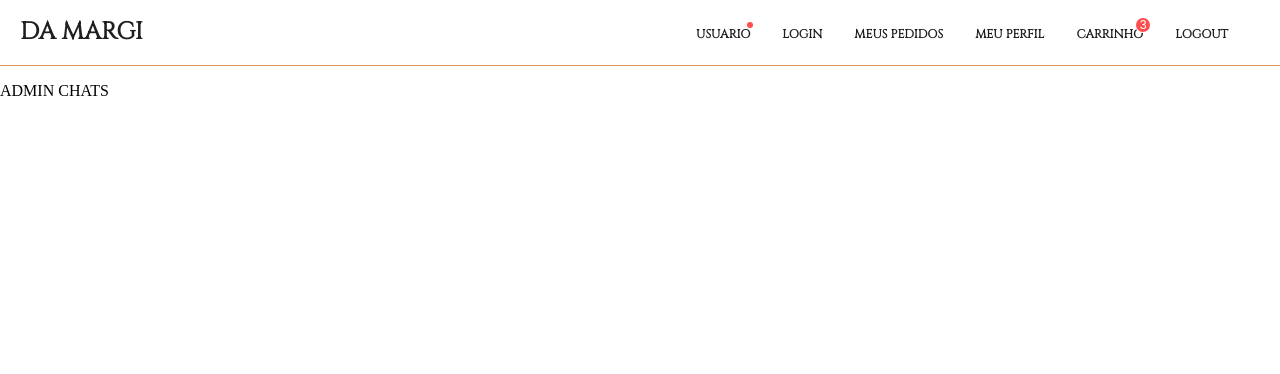
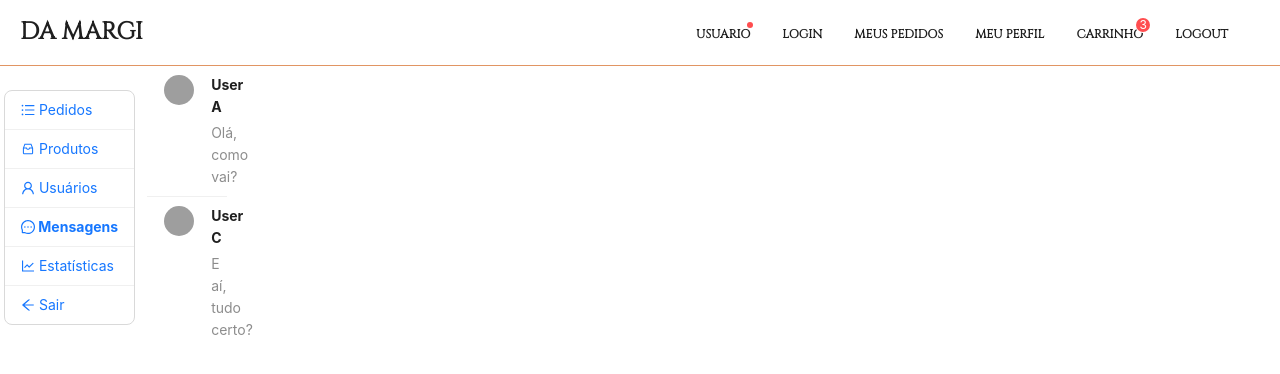
Before and after one commit to guibeutler/MERN-Stack-Project-E-commerce, a React (Create React App) app in the folder frontend/: page /admin/chats in a window 1280 px wide. Shown: the top 374 px of the page. Built offline with nearby package versions, Linux system fonts and the light colour scheme; grey boxes are pictures that could not be loaded; a web font is replaced by a local one.

Commit message:
create chat component for admin

```diff
--- /dev/null
+++ b/frontend/src/components/AdminChatRoom/index.tsx
@@ -0,0 +1,140 @@
+import React, { useState } from 'react'
+import { Col, Row, List, Avatar, Modal, Timeline, Input } from 'antd'
+import AdminNavbar from '@components/AdminNavbar'
+// import './style.css'
+
+function AdminChatRoom() {
+	const [selectedUser, setSelectedUser] = useState(null)
+	const [modalVisible, setModalVisible] = useState(false)
+	const [messages, setMessages] = useState([])
+
+	const users = [
+		{
+			id: 1,
+			name: 'User A',
+			avatar: 'https://randomuser.me/api/portraits/men/1.jpg',
+			lastMessage: 'Olá, como vai?',
+			messages: [
+				{
+					id: 1,
+					message: 'Olá, como vai?',
+					sender: 'User A',
+					timestamp: '2023-02-28T12:34:56.000Z',
+				},
+				{
+					id: 2,
+					message: 'Estou bem, obrigado. E você?',
+					sender: 'User B',
+					timestamp: '2023-02-28T12:35:12.000Z',
+				},
+				{
+					id: 3,
+					message: 'Tudo bem também.',
+					sender: 'User A',
+					timestamp: '2023-02-28T12:35:22.000Z',
+				},
+			],
+		},
+		{
+			id: 3,
+			name: 'User C',
+			avatar: 'https://randomuser.me/api/portraits/men/3.jpg',
+			lastMessage: 'E aí, tudo certo?',
+			messages: [
+				{
+					id: 1,
+					message: 'E aí, tudo certo?',
+					sender: 'User C',
+					timestamp: '2023-02-28T12:34:56.000Z',
+				},
+				{
+					id: 2,
+					message: 'Sim, tudo tranquilo por aqui. E contigo?',
+					sender: 'User A',
+					timestamp: '2023-02-28T12:35:12.000Z',
+				},
+				{
+					id: 3,
+					message: 'Tudo certo também.',
+					sender: 'User C',
+					timestamp: '2023-02-28T12:35:22.000Z',
+				},
+			],
+		},
+	]
+
+	const handleUserClick = (user) => {
+		setSelectedUser(user)
+		setModalVisible(true)
+	}
+
+	const handleModalClose = () => {
+		setSelectedUser(null)
+		setModalVisible(false)
+	}
+
+	const handleSendMessage = (message) => {
+		const newMessage = {
+			id: messages.length + 1,
+			message,
+			sender: 'User A', // Neste exemplo, sempre enviamos mensagens como User A
+			timestamp: new Date().toISOString(),
+		}
+		setMessages([...messages, newMessage])
+	}
+
+	return (
+		<Row
+			gutter={[8, 8]}
+			style={{
+				display: 'flex',
+				justifyContent: 'space-around',
+				alignItems: 'center',
+			}}
+		>
+			<Col>
+				<AdminNavbar />
+			</Col>
+			<Col>
+				<List
+					size="small"
+					itemLayout="horizontal"
+					dataSource={users}
+					renderItem={(user) => (
+						<List.Item onClick={() => handleUserClick(user)}>
+							<List.Item.Meta
+								avatar={<Avatar src={user.avatar} />}
+								title={user.name}
+								description={user.lastMessage}
+							/>
+						</List.Item>
+					)}
+				/>
+				<Modal
+					title={selectedUser ? selectedUser.name : ''}
+					visible={modalVisible}
+					onCancel={handleModalClose}
+					footer={[
+						<Input.Search
+							key="input"
+							enterButton="Enviar"
+							placeholder="Digite sua mensagem"
+							onSearch={handleSendMessage}
+						/>,
+					]}
+				>
+					<Timeline>
+						{selectedUser &&
+							selectedUser.messages.map((message) => (
+								<Timeline.Item key={message.id}>
+									<b>{message.sender}:</b> {message.message}
+								</Timeline.Item>
+							))}
+					</Timeline>
+				</Modal>
+			</Col>
+		</Row>
+	)
+}
+
+export default AdminChatRoom
--- /dev/null
+++ b/frontend/src/components/AdminChatRoom/style.css
@@ -0,0 +1,42 @@
+.ant-modal-content {
+	border-radius: 10px;
+}
+
+.ant-modal-header {
+	border-radius: 10px 10px 0 0;
+}
+
+.ant-modal-body {
+	height: 400px;
+	overflow-y: auto;
+	background-color: #f5f5f5;
+}
+
+.ant-modal-footer {
+	border-radius: 0 0 10px 10px;
+	background-color: #f5f5f5;
+}
+
+.ant-modal-footer .ant-input-search {
+	width: 100%;
+	border-radius: 20px;
+	border-color: #d9d9d9;
+	background-color: #f5f5f5;
+}
+
+.ant-timeline-item-right {
+	margin-left: 60px;
+}
+
+.ant-timeline-item-right .ant-timeline-item-content {
+	background-color: #dcf8c6;
+	border-radius: 15px;
+	padding: 10px 15px;
+}
+
+.ant-timeline-item-left .ant-timeline-item-content {
+	background-color: #fff;
+	border: 1px solid #d9d9d9;
+	border-radius: 15px;
+	padding: 10px 15px;
+}
--- a/frontend/src/screens/admin/AdminChats/index.tsx
+++ b/frontend/src/screens/admin/AdminChats/index.tsx
@@ -1,10 +1,12 @@
 import React from 'react'
+import { Row } from 'antd'
+import AdminChatRoom from '@components/AdminChatRoom'
 
 function AdminChats() {
 	return (
-		<div>
-			<p>ADMIN CHATS</p>
-		</div>
+		<Row>
+			<AdminChatRoom />
+		</Row>
 	)
 }
 
```
